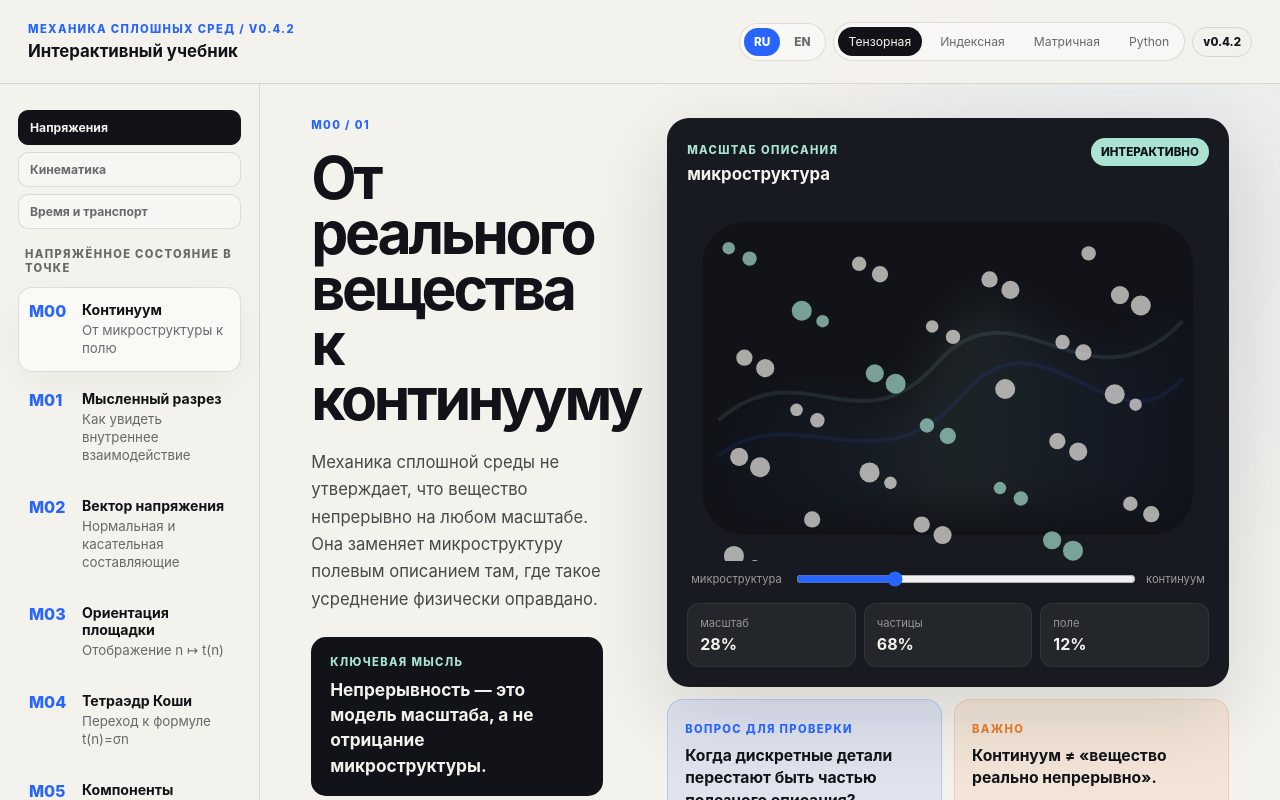
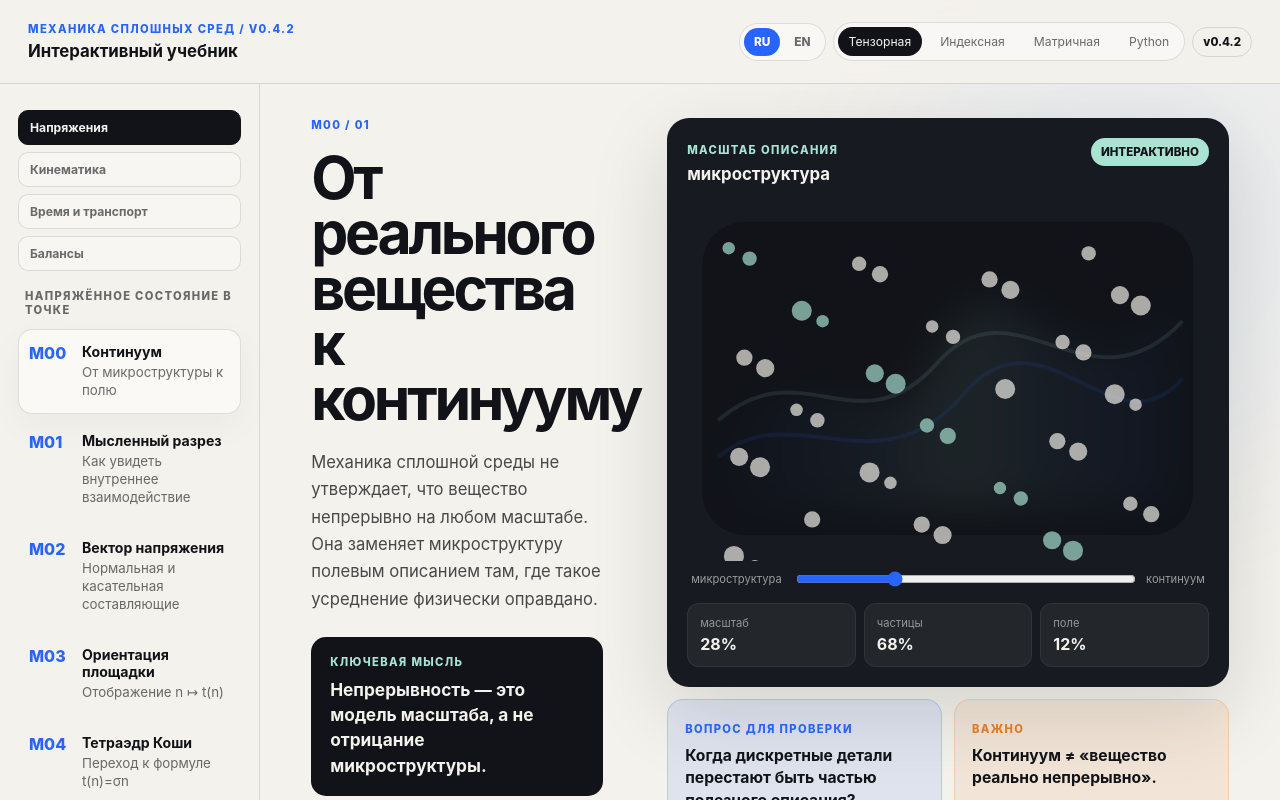
Before and after one commit to karinaurazova/interactive_book_on_continuum_mechanics, a React (Vite) app: page / in a window 1280 px wide. Shown: the top 800 px of the page. Built offline with nearby package versions, Linux system fonts and the light colour scheme.

Commit message:
feat: register v0.5 balance-laws chapter and B00

```diff
--- a/src/content/catalog.tsx
+++ b/src/content/catalog.tsx
@@ -38,6 +38,7 @@ import { MaterialTransportTheorem } from '../components/MaterialTransportTheorem
 import { ControlVolumeFlux } from '../components/ControlVolumeFlux'
 import { GeneralReynoldsTransport } from '../components/GeneralReynoldsTransport'
 import { TransportFinalChallenge } from '../components/TransportFinalChallenge'
+import { BalanceStructure } from '../components/BalanceStructure'
 import type { Language, NotationMode } from '../i18n'
 
 export type ModuleId =
@@ -46,8 +47,9 @@ export type ModuleId =
   | 'M10' | 'M11' | 'M12' | 'M13' | 'M14'
   | 'K00' | 'K01' | 'K02' | 'K03' | 'K04' | 'K05' | 'K06' | 'K07' | 'K08' | 'K09' | 'K10' | 'K11' | 'K12'
   | 'T00' | 'T01' | 'T02' | 'T03' | 'T04' | 'T05' | 'T06' | 'T07' | 'T08' | 'T09' | 'T10'
+  | 'B00'
 
-export type ChapterId = 'stress-state' | 'kinematics' | 'transport'
+export type ChapterId = 'stress-state' | 'kinematics' | 'transport' | 'balance-laws'
 
 type RenderContext = {
   notation: NotationMode
@@ -101,6 +103,12 @@ export const chapters: ChapterDefinition[] = [
     shortTitle: { ru: 'Время и транспорт', en: 'Time & transport' },
     moduleIds: ['T00', 'T01', 'T02', 'T03', 'T04', 'T05', 'T06', 'T07', 'T08', 'T09', 'T10'],
   },
+  {
+    id: 'balance-laws',
+    title: { ru: 'Законы баланса', en: 'Balance laws' },
+    shortTitle: { ru: 'Балансы', en: 'Balances' },
+    moduleIds: ['B00'],
+  },
 ]
 
 export const modules: ModuleDefinition[] = [
@@ -143,6 +151,7 @@ export const modules: ModuleDefinition[] = [
   { id: 'T08', chapterId: 'transport', title: { ru: 'Контрольный объём и поток через границу', en: 'Control volume and boundary flux' }, subtitle: { ru: 'накопление + поток', en: 'accumulation + flux' }, render: ({notation,language,goTo}) => <ControlVolumeFlux notation={notation} language={language} onBack={() => goTo('T07')} onNext={() => goTo('T09')} /> },
   { id: 'T09', chapterId: 'transport', title: { ru: 'Общая теорема Рейнольдса', en: 'General Reynolds transport theorem' }, subtitle: { ru: 'относительная скорость v−w', en: 'relative velocity v−w' }, render: ({notation,language,goTo}) => <GeneralReynoldsTransport notation={notation} language={language} onBack={() => goTo('T08')} onNext={() => goTo('T10')} /> },
   { id: 'T10', chapterId: 'transport', title: { ru: 'Итоговая самопроверка по времени и транспорту', en: 'Final self-check on time and transport' }, subtitle: { ru: 'самостоятельные кинематические эксперименты', en: 'independent kinematic experiments' }, render: ({notation,language,goTo}) => <TransportFinalChallenge notation={notation} language={language} onBack={() => goTo('T09')} /> },
+  { id: 'B00', chapterId: 'balance-laws', title: { ru: 'Что означает закон баланса?', en: 'What does a balance law mean?' }, subtitle: { ru: 'накопление + отток = источники', en: 'accumulation + outflux = sources' }, render: ({notation,language}) => <BalanceStructure notation={notation} language={language} /> },
 ]
 
 export const moduleById = Object.fromEntries(modules.map((m) => [m.id, m])) as Record<ModuleId, ModuleDefinition>
```
